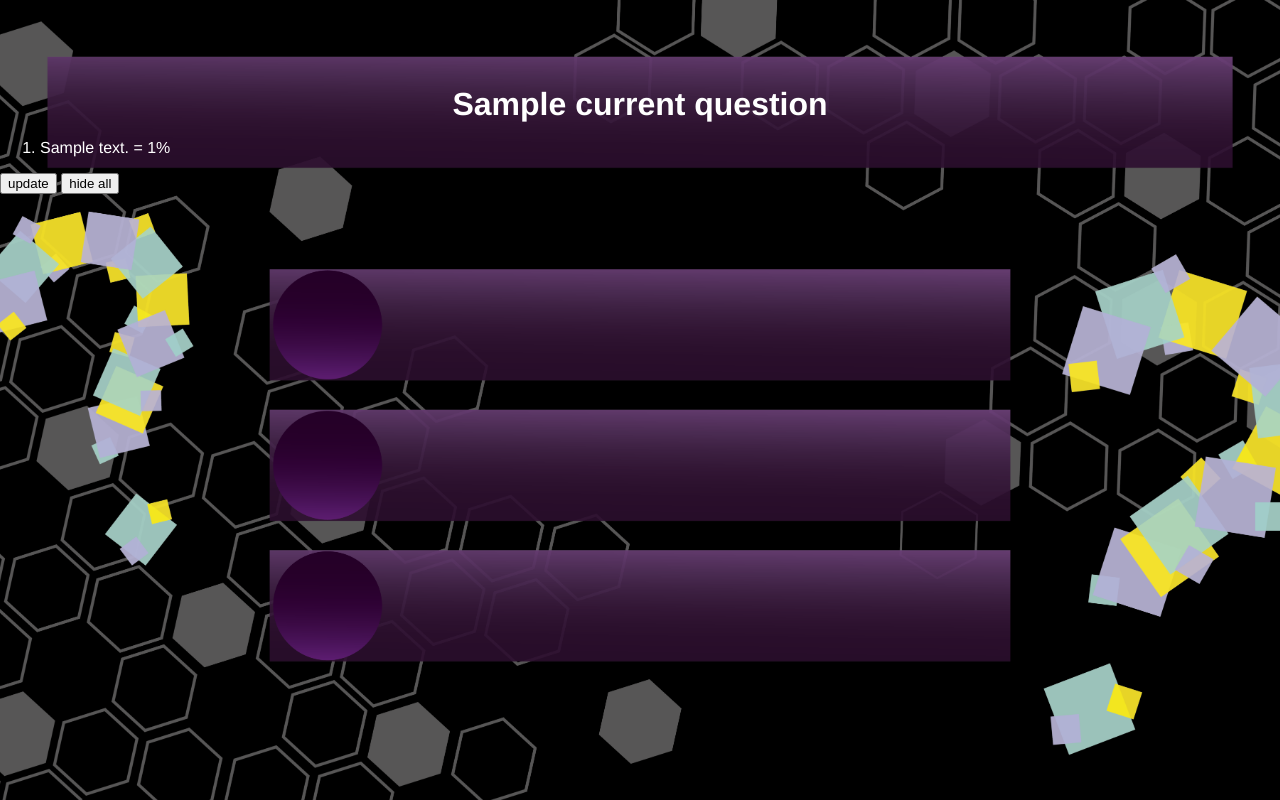
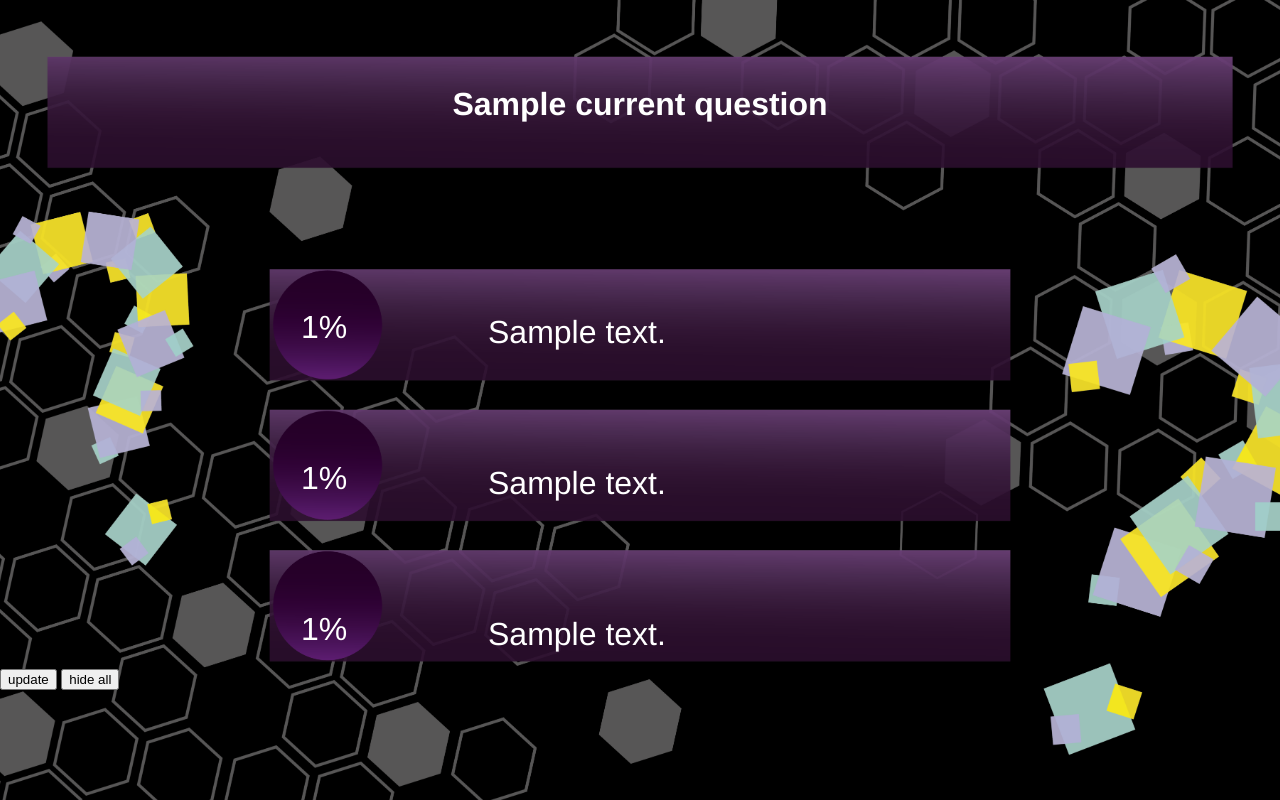
Before and after one commit to ODeinsN/ChatDuelBot, a Django app: template CBDGUI/GUI/templates/GUI/display.html in a window 1280 px wide. Run offline with Django 3.2, Linux system fonts and the light colour scheme; the template is opened without the code that fills it: most values are stand-ins (such as "Sample title", 1, 10 or a date in 2020).

Commit message:
styled the answers

```diff
--- a/CBDGUI/GUI/static/GUI/display_style.css
+++ b/CBDGUI/GUI/static/GUI/display_style.css
@@ -18,3 +18,28 @@ h1 {
     text-align: center;
     padding-top: 2.7em;
 }
+
+ol {
+    list-style: none;
+}
+
+.percentage {
+    font-size: 2em;
+    text-align: center;
+    margin-right: 21em;
+    margin-top: 5.8em;
+}
+
+.text {
+    font-size: 2em;
+    text-align: left;
+    margin-left: 14em;
+    margin-top: -1em;
+}
+
+.percentage1 {
+    font-size: 2em;
+    text-align: center;
+    margin-right: 21em;
+    margin-top: 3.4em;
+}
--- a/CBDGUI/GUI/templates/GUI/display.html
+++ b/CBDGUI/GUI/templates/GUI/display.html
@@ -12,12 +12,28 @@
         <link rel="stylesheet" type="text/css" href="{% static 'GUI/display_style.css' %}">
         <h1>{{ current_question }}</h1>
         <ol>
-            {% for word in top_words %}
-            <li>{{ word.text}} = {{word.percentage}}%</li>
-            {% endfor %}
+            <div class="percentage">
+                <li>{{top_words.0.percentage}}%</li>
+            </div>
+            <div class="text">
+                <li>{{ top_words.0.text}}</li>
+            </div>
+            <div class="percentage1">
+                <li>{{top_words.1.percentage}}%</li>
+            </div>
+            <div class="text">
+                <li>{{ top_words.1.text}}</li>
+            </div>
+            <div class="percentage1">
+                <li>{{top_words.2.percentage}}%</li>
+            </div>
+            <div class="text">
+                <li>{{ top_words.2.text}}</li>
+            </div>
+
         </ol>
-        <button type="button" onclick="window.location.reload();">update</button>
-        <button type="button">hide all</button>
+        <button class="buttons update" type="button" onclick="window.location.reload();">update</button>
+        <button class="buttons hide" type="button">hide all</button>
     </div>
 
 </body>
```
